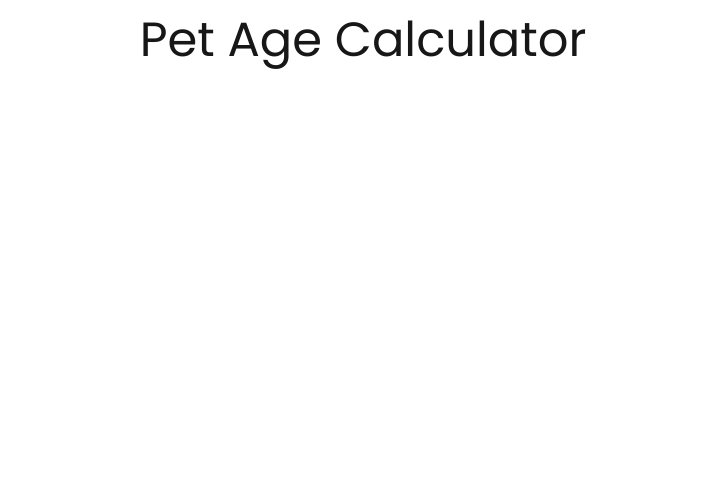
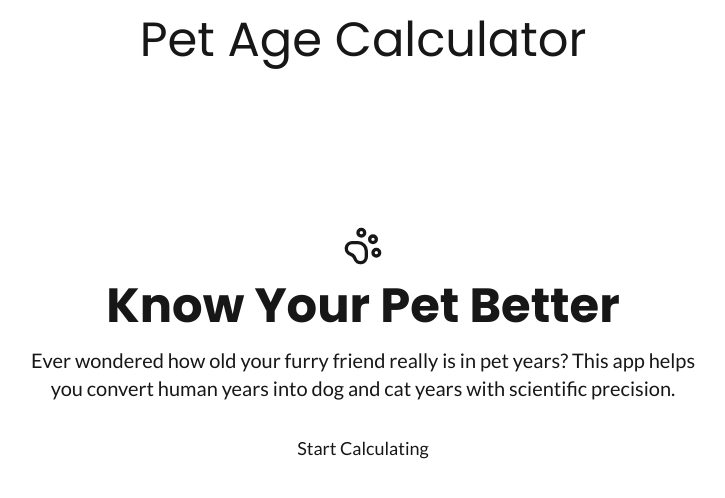
Before and after one commit to RW2023/pet-ager, a Next.js app: page / in a window 1280 px wide. Shown: the top 498 px of the page, without its empty margins (277-1002 px from the left). Built offline with nearby package versions, Linux system fonts and the light colour scheme.

Commit message:
Add HeroSection component and lucide-react dependency; enhance HomePage layout

```diff
--- a/src/app/page.tsx
+++ b/src/app/page.tsx
@@ -1,7 +1,11 @@
+import HeroSection from "@/components/Hero"
+
+
 export default function HomePage(){
 return(
   <div className="min-h-screen">
     <h1 className="text-5xl text-center mt-4">Pet Age Calculator</h1>
+    <HeroSection />
   </div>
 )
 };
--- /dev/null
+++ b/src/components/Hero.tsx
@@ -0,0 +1,27 @@
+'use client'
+
+import { PawPrint } from 'lucide-react'
+import Link from 'next/link'
+
+export default function HeroSection() {
+    return (
+        <section className="min-h-[70vh] flex flex-col items-center justify-center text-center px-6 py-12 bg-base-200">
+            <div className="max-w-2xl">
+                <div className="flex justify-center mb-4">
+                    <PawPrint className="h-10 w-10 text-primary" />
+                </div>
+                <h1 className="text-4xl md:text-5xl font-bold mb-4">
+                    Know Your Pet Better
+                </h1>
+                <p className="text-lg md:text-xl text-base-content/70 mb-8">
+                    Ever wondered how old your furry friend really is in pet years? This app helps you convert human years into dog and cat years with scientific precision.
+                </p>
+                <Link href="/calculator">
+                    <button className="btn btn-primary text-lg px-6">
+                        Start Calculating
+                    </button>
+                </Link>
+            </div>
+        </section>
+    )
+}
```
Also changed, not shown: package.json (+7 -6 lines), 1 other file (tests, documents, lock files or other folders).
